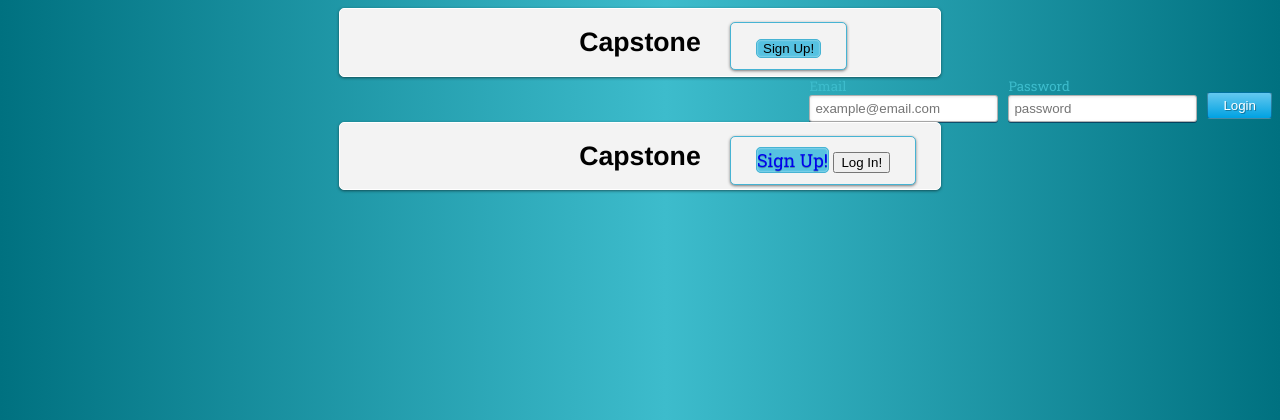
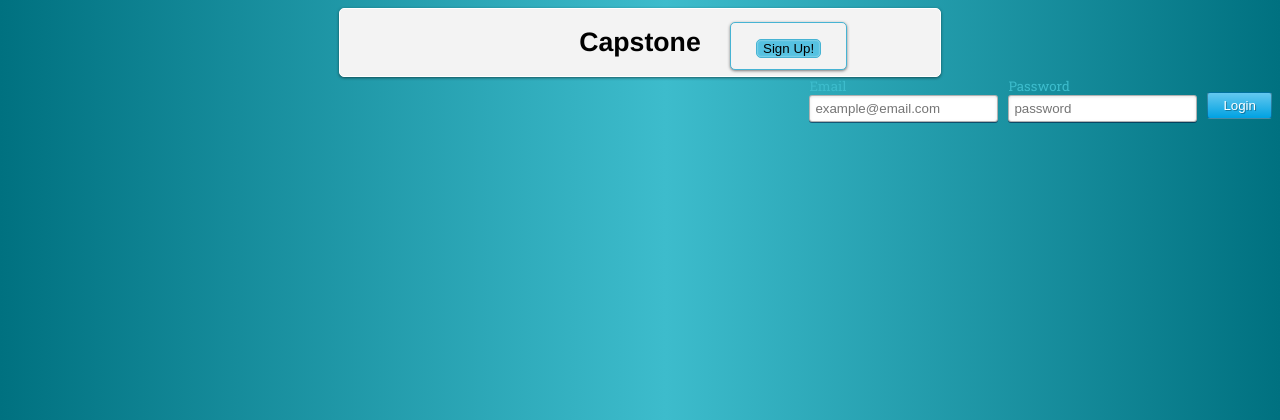
Before and after one commit to nolderman/capstone, a PHP site: page / in a window 1280 px wide. Shown: the top 420 px of the page. Run offline with PHP 8.4, Linux system fonts and the light colour scheme.

Commit message:
Fiddled with centering profile image, and fixed duplication error on index

```diff
--- a/css/profile.css
+++ b/css/profile.css
@@ -46,7 +46,6 @@ body{
     height:150px;
     padding-top: 20px;
     display: block;
-
     margin-top: 100px;
 }
 
--- a/index.html
+++ b/index.html
@@ -35,15 +35,6 @@
 			</form>
 			</script>
 		</section>
-		<div id = "wrapper">
-			<div class = "header">
-				<h1>Capstone</h1>
-					<div class=' buttons'>
-						<a class="signUp"  style="text-decoration: none" href="register.html">Sign Up!</a>
-
-						<input type="submit" name="logIn" value="Log In!" class="logIn" href="userLogin.html">
-					</div>
-			</div>
 	</body>
 
 
--- a/profile.html
+++ b/profile.html
@@ -6,7 +6,7 @@
 	</head>
 	<body>
 		<div class = "header"> <h1>Profile</h1></div>
-		<img src="images/silhouette.jpg" class = "profilePic">
+		<div align="center"><img src="images/silhouette.jpg" class = "profilePic"></div>
 
 		<div id="leftColumn"></div>
 		<div id="centerColumn"></div>
```
